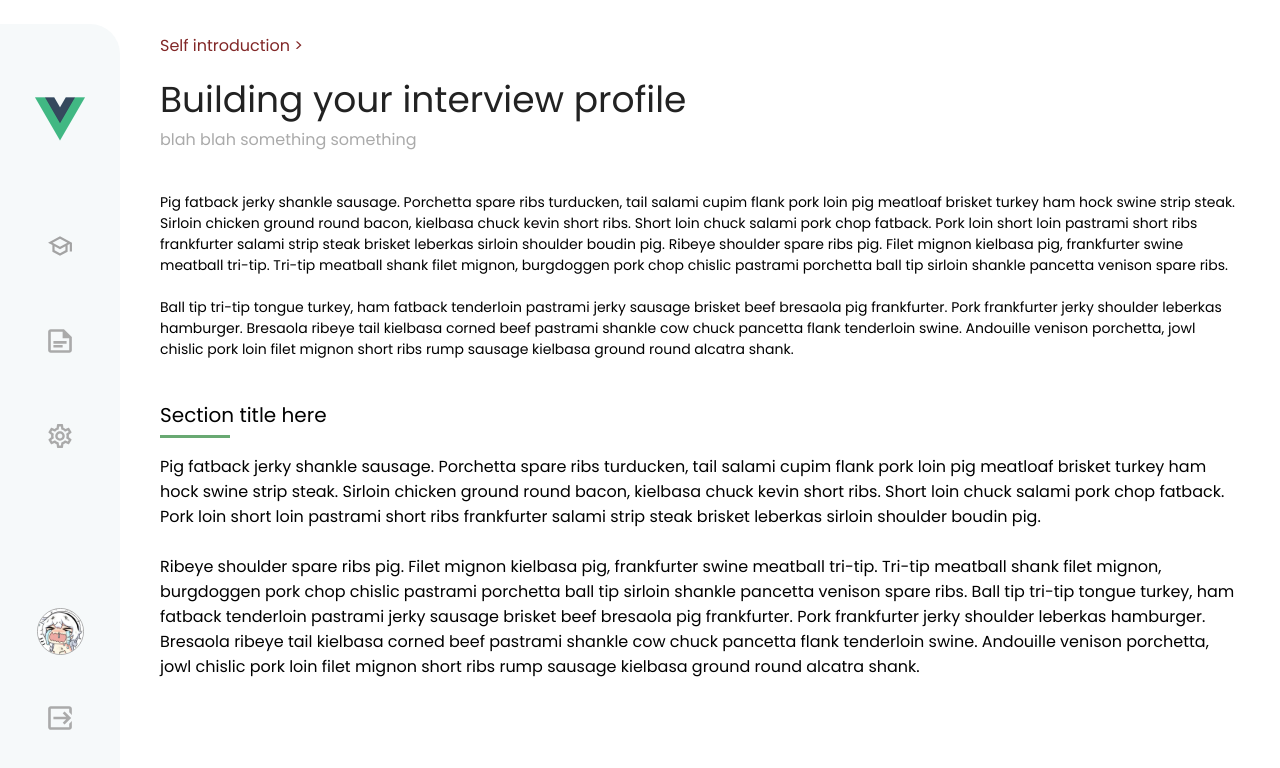
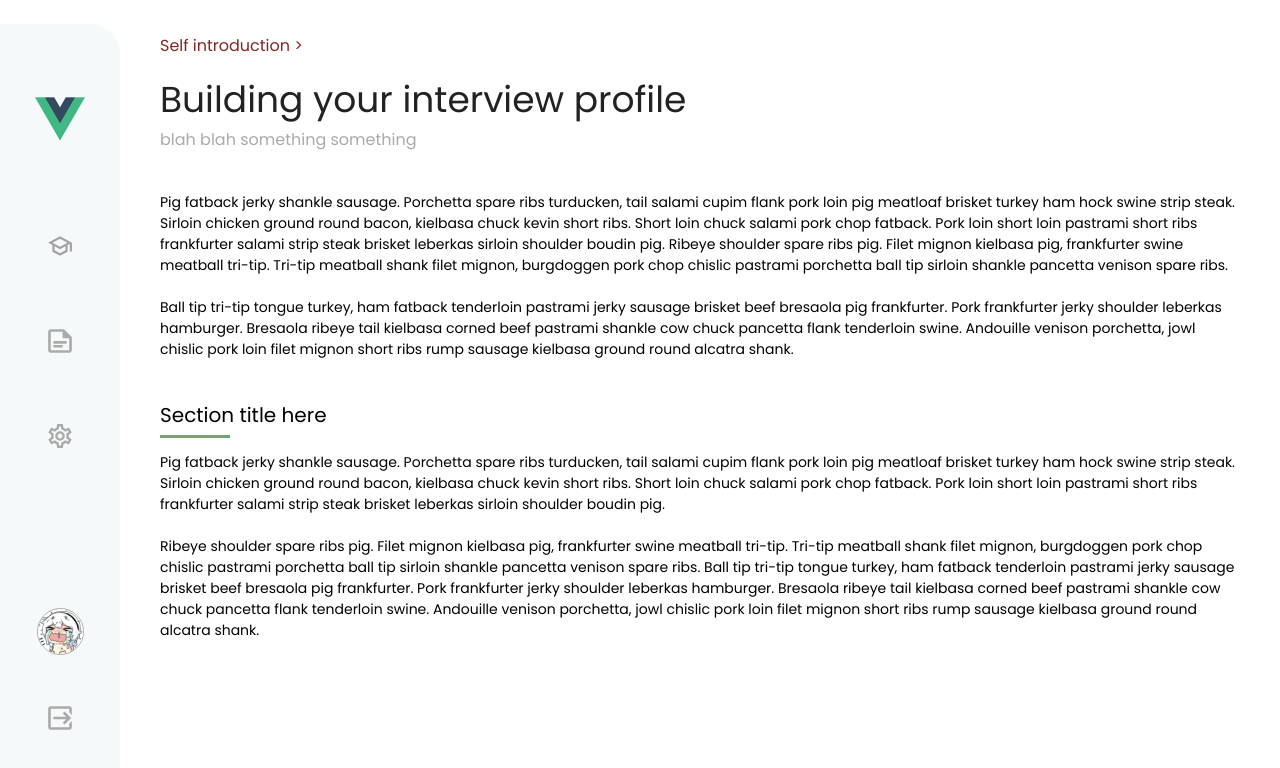
Before and after one commit to p4p-51/jubilant-octo-funicular, a Vue app in the folder frontend/: page /lecture in a window 1280 px wide. Shown: the top 768 px of the page. Built offline with nearby package versions, Linux system fonts and the light colour scheme.

Commit message:
fix font sizing of section paragraph

```diff
--- a/frontend/src/components/SectionParagraph.vue
+++ b/frontend/src/components/SectionParagraph.vue
@@ -7,6 +7,14 @@
     </p>
   </div>
 </template>
+
+<style lang="scss" scoped>
+@import "../assets/css/theme.scss";
+
+p {
+  font-size: 14px;
+}
+</style>
 
 <script lang="ts">
 import { defineComponent } from "vue";
```
